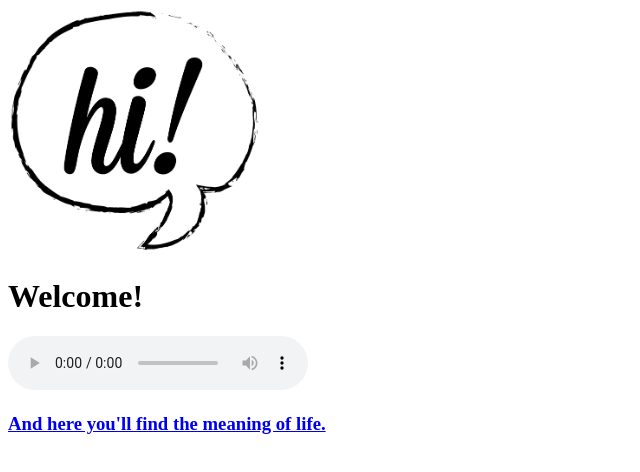
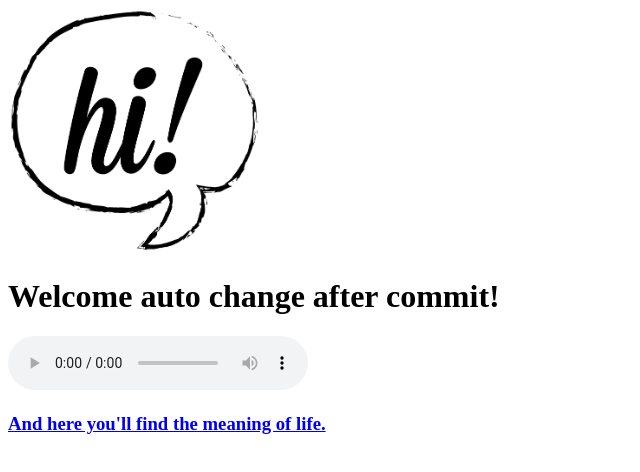
Before and after one commit to dvelho/web-server-docker, a plain HTML site: page www/index.html in a window 1280 px wide. Shown: the whole page, without its empty margins (0-640 px from the left). Drawn offline with Linux system fonts and the light colour scheme.

Commit message:
changed welcome message

```diff
--- a/www/index.html
+++ b/www/index.html
@@ -6,7 +6,7 @@
 </head>
 <body>
 <img src="/img.png" width="20%" height="20%">
-<h1>Welcome!</h1>
+<h1>Welcome auto change after commit!</h1>
 <audio controls>
     <source src="/birds.mp3"/>
 </audio>
```
